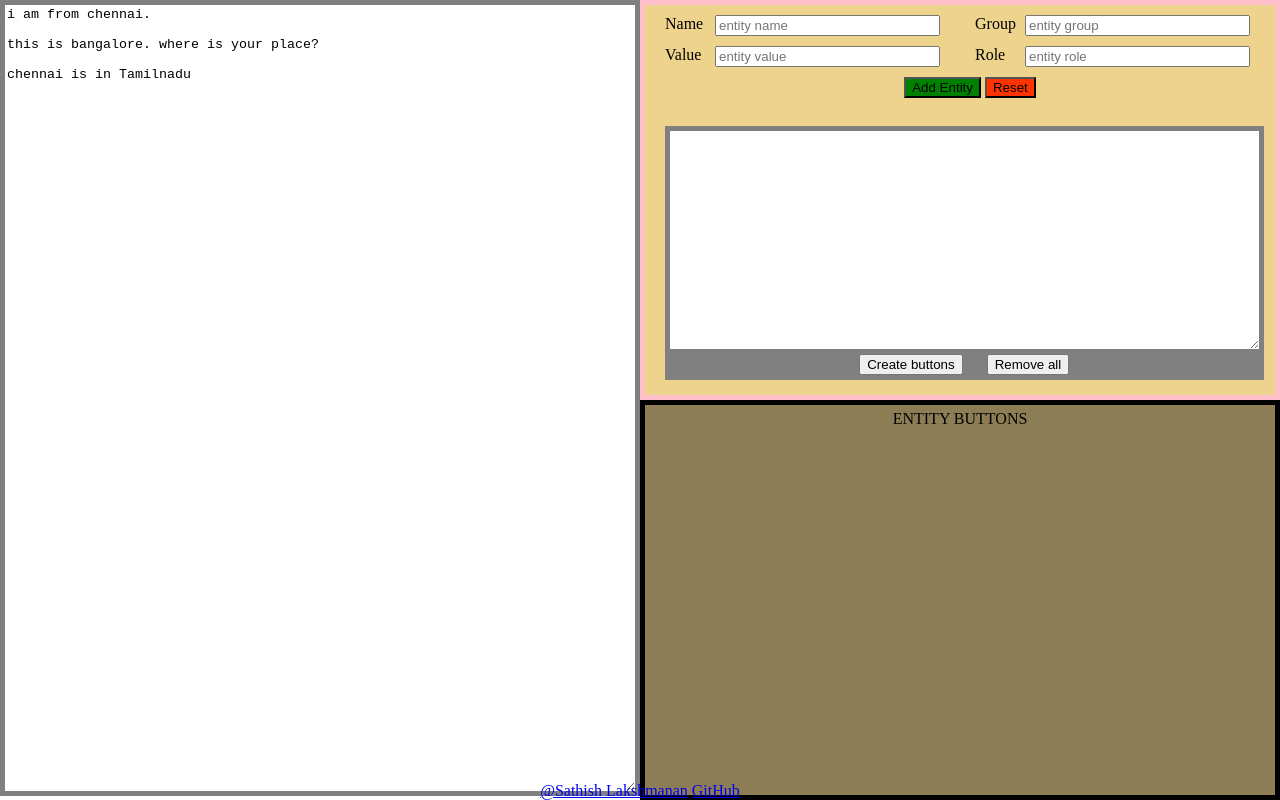
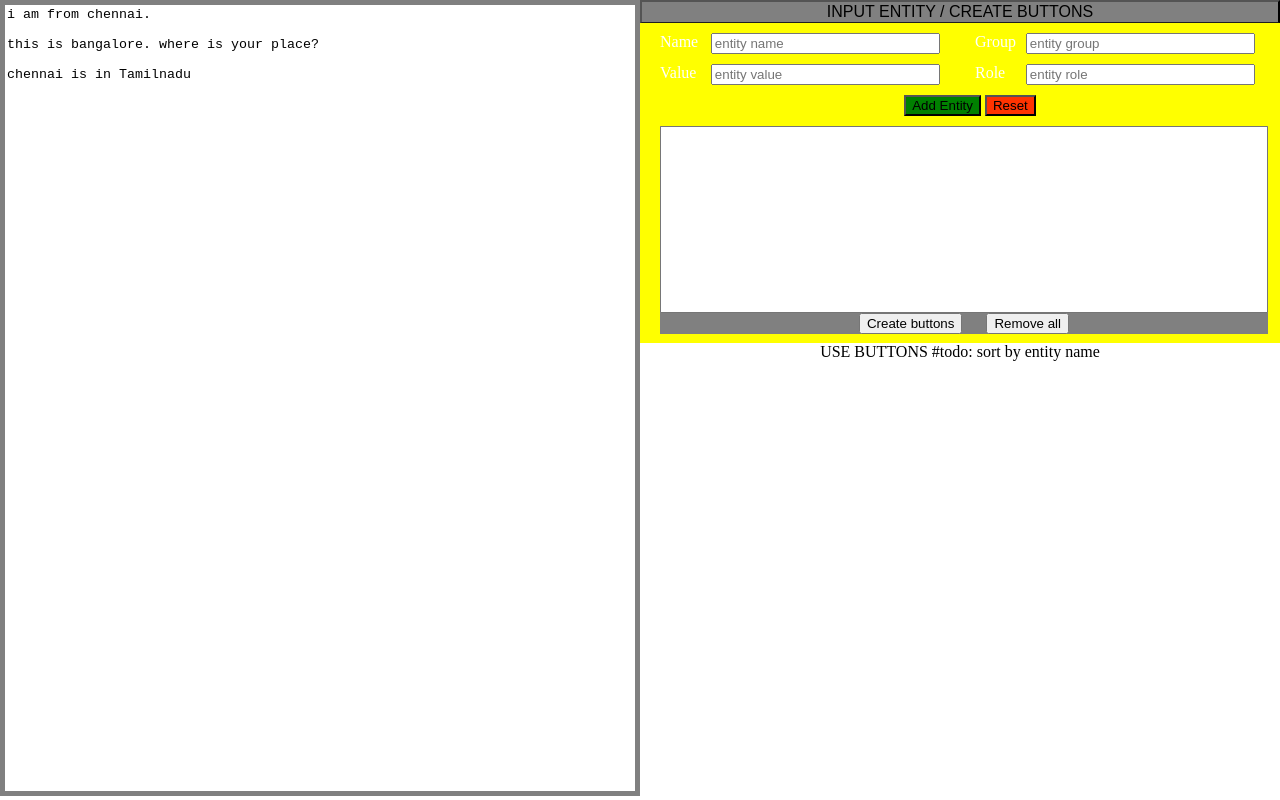
Before and after one commit to sathishlakshmanan/rasa-training-data-annotator, a plain HTML site: page index.html in a window 1280 px wide. Drawn offline with Linux system fonts and the light colour scheme.

Commit message:
feat: new layout for entity creation and buttons
trying out a new layout to fold the entity creation div, so that the buttons have more real estate as it needs more height the majority of time

```diff
--- a/css/index.css
+++ b/css/index.css
@@ -18,14 +18,38 @@ body {
   box-sizing: border-box;
 }
 
+.container {
+  display: grid;
+  /* grid-template-rows: 10fr 1fr; */
+  position: absolute;
+  top: 0;
+  left: 0;
+  right: 0;
+  bottom: 0;
+}
 .grid {
   display: grid;
   grid-template-columns: 1.5fr 1fr;
   position: absolute;
   top: 0;
   left: 0;
-  right: 0;
-  bottom: 0;
+  height: 97%;
+  width: 100%;
+  /* right: 0; */
+  /* bottom: 0; */
+}
+
+.footer {
+  position: fixed;
+  bottom: 0px;
+  left: 0px;
+  border-radius: 0;
+  height: 3%;
+  width: 100%;
+  z-index: 1;
+  text-align: center;
+  padding: 3px 0px 3px 0px;
+  background-color: white;
 }
 
 .left {
@@ -40,7 +64,7 @@ body {
 
 .right {
   display: grid;
-  grid-template-rows: 1fr 1fr;
+  /* grid-template-rows: 1fr 1fr; */
   position: fixed;
   top: 0;
   left: 50%;
@@ -65,7 +89,7 @@ body {
 }
 
 #textarea-left {
-  /* height: calc(100% - 10px); [> Subtract the border width from the height <] */
+  resize: none;
   height: 99.5%; /* Subtract the border width from the height */
   width: 100%;
   border: 5px solid gray;
@@ -78,6 +102,7 @@ body {
   margin-left: 20px;
   margin-right: 10px;
   position: relative;
+  overflow: auto;
 }
 
 .create-entity-inner {
@@ -102,15 +127,6 @@ form {
   /* margin-right: 20px; */
 }
 
-/* label { */
-/*   grid-column: 1/2; */
-/* } */
-/*  */
-/* input, */
-/* button { */
-/*   grid-column: 2/3; */
-/* } */
-
 .column1 {
   display: grid;
   grid-template-columns: 1fr 5fr;
@@ -130,9 +146,10 @@ form {
 }
 
 #textarea-right {
+  resize: none;
   height: 100%;
   width: 100%;
-  border: 5px solid gray;
+  /* border: 2px solid gray; */
   box-sizing: border-box;
 }
 
@@ -141,20 +158,127 @@ form {
   padding: 5px;
 }
 
-.entity-buttons-buttons {
-  height: 100%;
-  width: 100%;
-  padding: 0px 10px 30px;
-  text-align: left;
-  overflow: auto;
+/* trying out this css after the point of no return. this was working properly  */
+/* .entity-buttons-buttons { */
+/*   height: 100%; */
+/*   width: 100%; */
+/*   padding: 0px 10px 30px; */
+/*   text-align: left; */
+/*   overflow: auto; */
+/* } */
+
+/* ----------- point of no return */
+
+/* .collapsible { */
+/*   background-color: #79a8d1; */
+/*   color: white; */
+/*   cursor: pointer; */
+/*   padding: 18px; */
+/*   width: 100%; */
+/*   border: none; */
+/*   text-align: left; */
+/*   outline: none; */
+/*   font-size: 15px; */
+/* } */
+/*  */
+/* .active, .collapsible:hover { */
+/*   background-color: #395873; */
+/* } */
+/*  */
+/* .collapsible:after { */
+/*   content: '\002B'; */
+/*   color: white; */
+/*   font-weight: bold; */
+/*   float: right; */
+/*   margin-left: 5px; */
+/* } */
+/*  */
+/* .active:after { */
+/*   content: "\2212"; */
+/* } */
+
+/* .content { */
+/*   padding: 0 18px; */
+/*   max-height: 0; */
+/*   overflow: hidden; */
+/*   transition: max-height 0.2s ease-out; */
+/*   background-color: #f1f1f1; */
+/* } */
+/*  */
+
+.title {
+    background-color: #79a8d1;
+    width: 100%;
+    border-bottom: 1px solid #1f1f1f;
+    background: gray;
+    font-size: 1rem;
 }
 
-.footer {
-  position: fixed;
-  bottom: 0px;
-  left: 0px;
-  border-radius: 0;
-  width: 100%;
-  z-index: 1;
-  text-align: center;
+.content {
+    font-size: 1 rem;
+    height: 50%;
+    overflow: hidden;
 }
+.righthaha.title {
+    cursor: pointer;
+}
+
+/* .righthaha.title:after { */
+/*   content: '\002B'; */
+/*   color: white; */
+/*   font-weight: bold; */
+/*   float: right; */
+/*   margin-left: 5px; */
+/* } */
+
+.righthaha.content {
+    background: yellow;
+    height: 40%;
+    opacity: 1;
+    color: #fff;
+    transform-origin: top;
+}
+
+.righthaha.content.toggle {
+    height: 0;
+    padding: 0;
+    opacity: 0;
+    transform: scaleY(0);
+}
+
+.righthaha.title.hover + .righthaha.content {
+    opacity: 0;
+}
+
+.footerhaha {
+    height: 80%;
+    width: 100%;
+    text-align: center;
+    /* overflow-y: auto; */
+}
+
+.note {
+    height: 100%;
+    width: 100%;
+    overflow-y: auto;
+}
+
+.superb {
+    position: relative;
+    overflow: hidden;
+}
+
+.entity-buttons-buttons {
+    display: grid;
+    grid-template-columns: 1fr 1fr;
+    /* margin: 0 auto; */
+    /* grid-template-columns: repeat(2, 1fr); */
+    /* gap: 5px; */
+    /* grid-auto-rows: minmax(50px, auto); */
+    position: relative;
+    background-color: #60526e;
+    height: calc(100%+250px);
+    width: 100%;
+    /* padding: 0px 10px 30px; */
+    /* text-align: left; */
+}
--- a/index.html
+++ b/index.html
@@ -7,14 +7,19 @@
     </head>
 
     <body>
+        <div class="container">
             <div class="grid">
                 <div class="left">
                     <textarea id="textarea-left" placeholder="Add training data here..."> </textarea>
                 </div>
 
                 <div class="right">
-                <div class="right-up">
-                    <div class="right-up-form">
+                    <div class="righthaha">
+                    <!-- <button class="collapsible">INPUT ENTITY / CREATE BUTTONS</button> -->
+                        <!-- <div class="right-up-form"> -->
+                        <!-- <div class="title righthaha">INPUT ENTITY / CREATE BUTTONS</div> -->
+                        <button class="title righthaha">INPUT ENTITY / CREATE BUTTONS</button>
+                        <div class="content righthaha">
                             <form id="entity-form">
                                 <div class="column1">
                                     <div class="left-column">
@@ -49,14 +54,11 @@
                                     <button type="reset" style="background-color:#ff3300">Reset</button>
                                 </div>
                             </form>
-                        </div>
-                            <br>
                             <div class="create-entity">
                                 <div class="create-entity-inner">
                                     <textarea id="textarea-right">
 
                                     </textarea>
-                                    <br>
                                 </div>
                                 <div class="create-entity-buttons">
                                     <input type="submit" id="create-buttons" value="Create buttons">
@@ -64,16 +66,19 @@
                                 </div>
                             </div>
                         </div>
-                    <div class="right-down">
-                        <div class="entity-buttons-title">ENTITY BUTTONS</div>
+                    <div class="footerhaha">
+                        <div class="superb">USE BUTTONS #todo: sort by entity name</div>
+                        <div class="note">
                         <div class="entity-buttons-buttons" id="entity-buttons"></div>
                         </div>
                     </div>
                 </div>
-            <div class="footer">
-                <a href="https://github.com/sathishlakshmanan" target="_blank">@Sathish Lakshmanan</a>
-                <a href="https://github.com/sathishlakshmanan/rasa-training-data-annotator" target="_blank">GitHub</a>
+                <!-- <div class="footer"> -->
+                <!--     <a href="https://github.com/sathishlakshmanan" target="_blank">@Sathish Lakshmanan</a> -->
+                <!--     <a href="https://github.com/sathishlakshmanan/rasa-training-data-annotator" target="_blank">GitHub</a> -->
+                <!-- </div> -->
             </div>
     <script src="./js/main.js"> </script>
+</script>
     </body>
 </html>
--- a/js/main.js
+++ b/js/main.js
@@ -2,6 +2,13 @@
 // window.onbeforeunload = () => {
 //   return "Changes you made may not be saved.";
 // };
+
+const title = document.querySelector(".righthaha.title");
+const content = document.querySelector(".righthaha.content");
+
+title.addEventListener("click", () => {
+    content.classList.toggle("toggle");
+});
 
 const textarea = document.querySelector('textarea');
 textarea.addEventListener('keydown', (e) => {
@@ -55,6 +62,7 @@ var entityDict = [];
 
 const createBtn = document.getElementById('create-buttons');
 createBtn.onclick = function(){
+    content.classList.toggle("toggle");
     if (textareaRight.value == ""){
         alert("No buttons to create");
         console.warn("No buttons to create");
```
Lines whose indentation alone changed are shown as unchanged.
